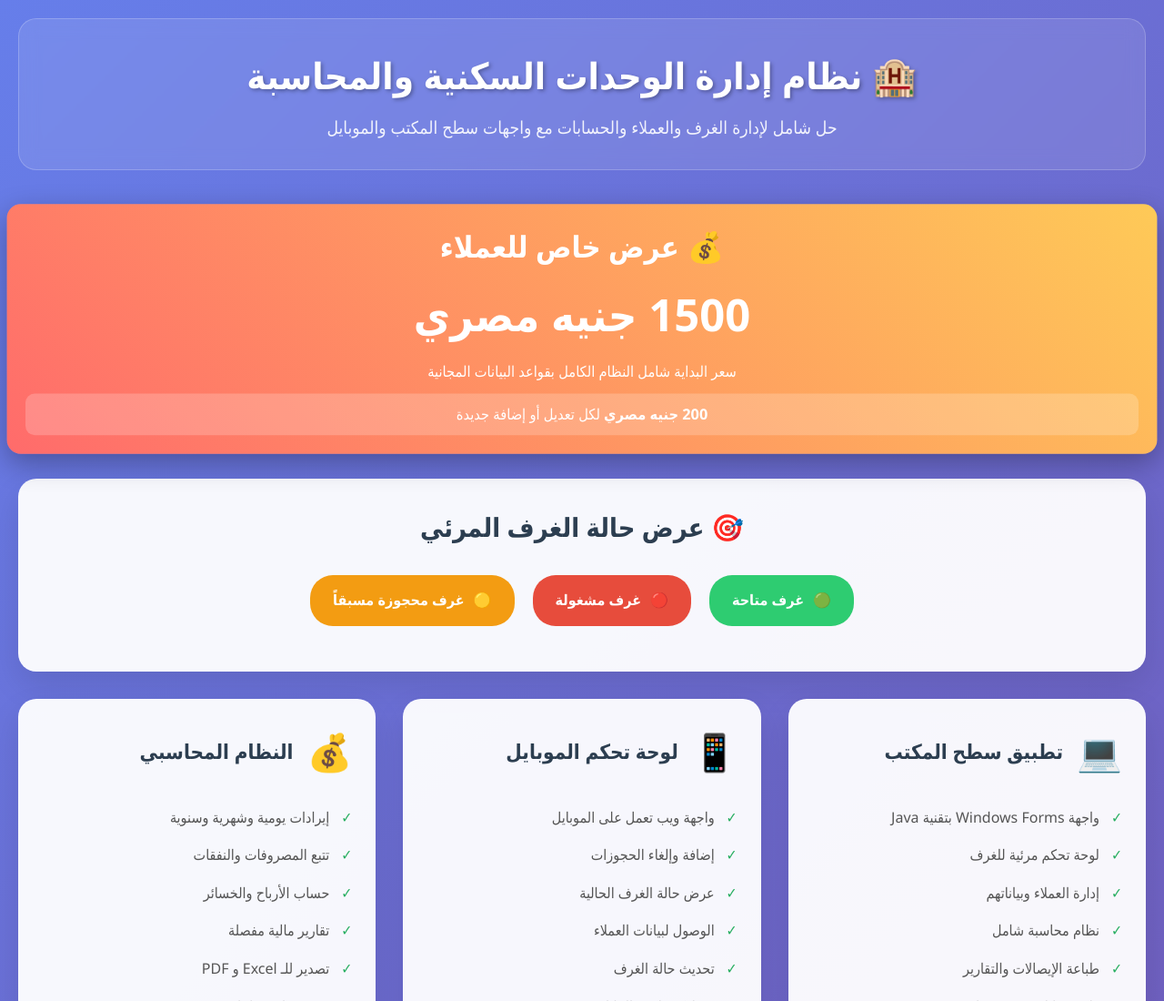
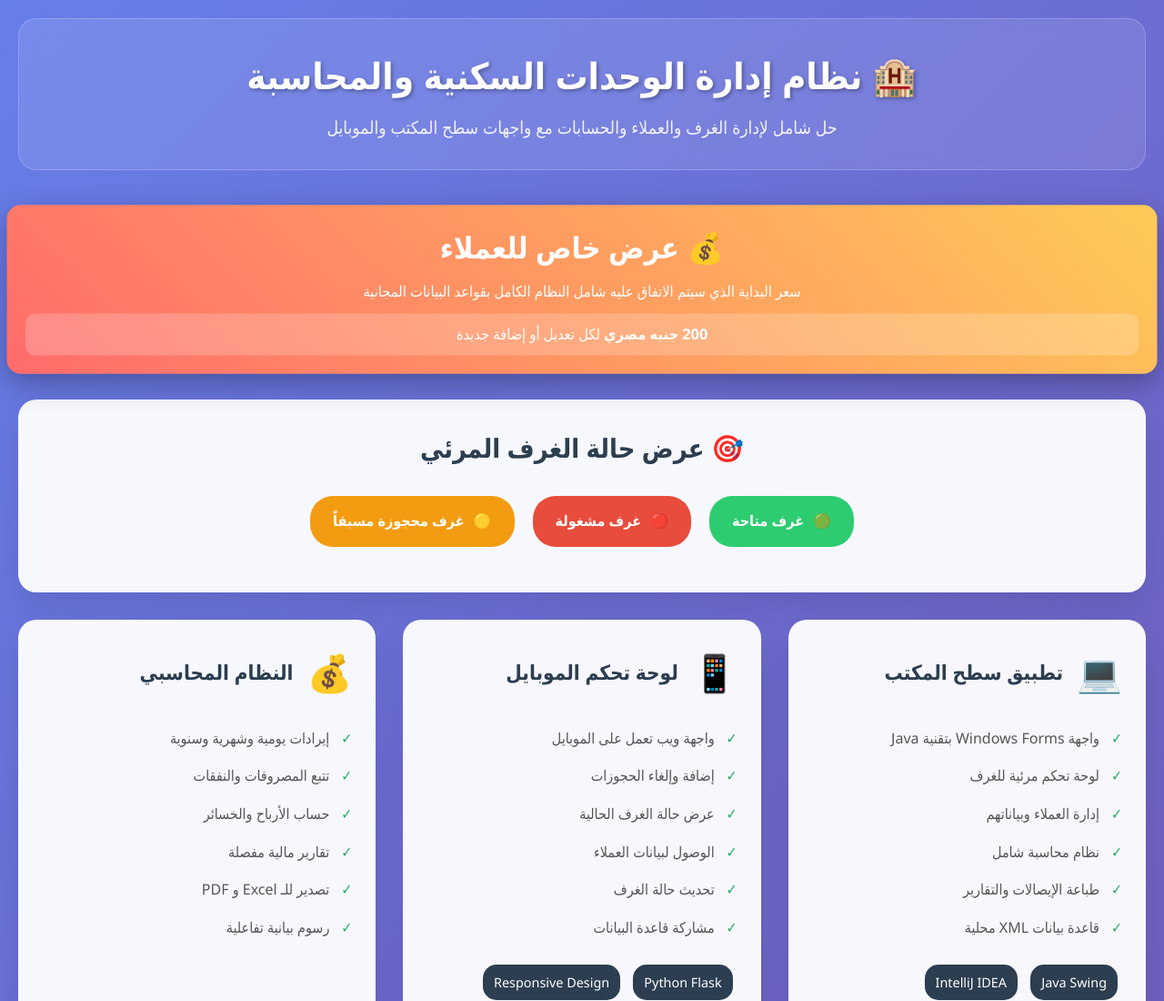
Before and after one commit to gomaaccy/bookingaprice, a plain HTML site: page index.html in a window 1280 px wide. Shown: the top 1100 px of the page at 91% size. Drawn offline with Linux system fonts and the light colour scheme.

Commit message:
Update index.html

```diff
--- a/index.html
+++ b/index.html
@@ -303,8 +303,7 @@
         <!-- Pricing Banner -->
         <div class="pricing-banner">
             <h2>💰 عرض خاص للعملاء</h2>
-            <div class="price">1500 جنيه مصري</div>
-            <p>سعر البداية شامل النظام الكامل بقواعد البيانات المجانية</p>
+            <p>سعر البداية الذي سيتم الاتفاق عليه شامل النظام الكامل بقواعد البيانات المجانية</p>
             <div class="modification-price">
                 <strong>200 جنيه مصري</strong> لكل تعديل أو إضافة جديدة
             </div>
```
